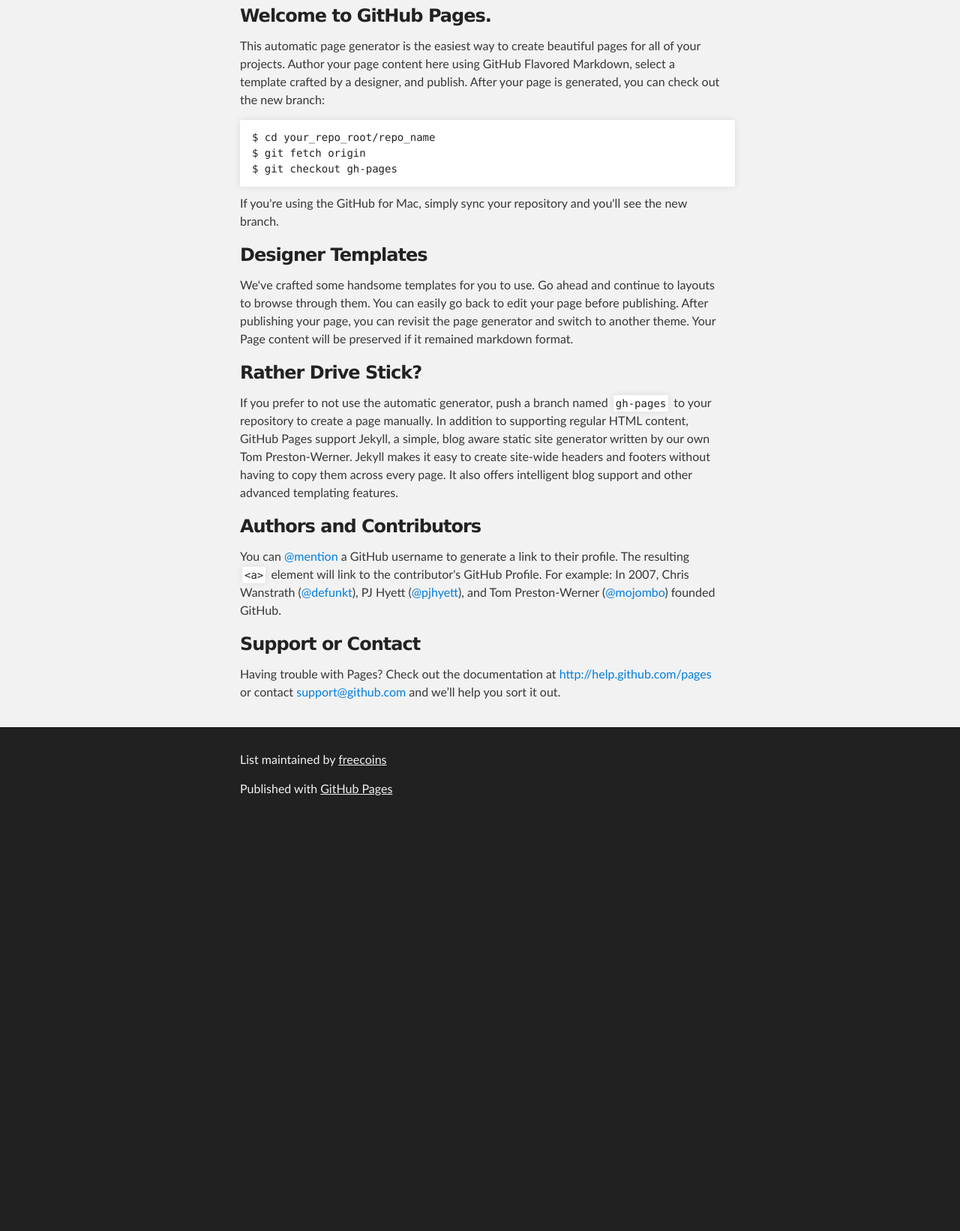
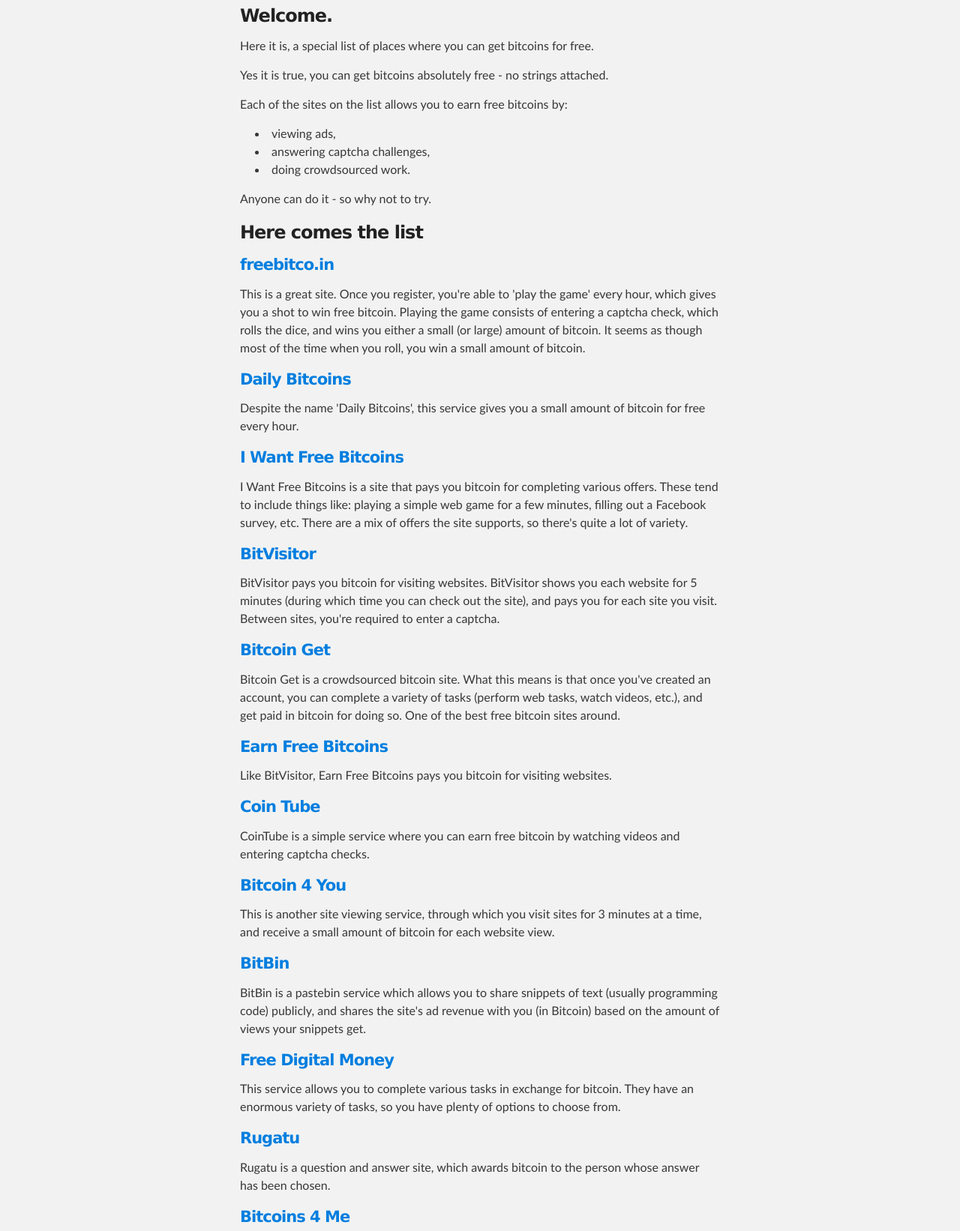
Before and after one commit to freecoins/list, a plain HTML site: page index.html in a window 1280 px wide. Shown: the part 257-1899 px from the top of the page at 75% size. Before the commit the page ends 1356 px from the top, so only its background shows below. Drawn offline with Linux system fonts and the light colour scheme.

Commit message:
added first entries to the list

```diff
--- a/index.html
+++ b/index.html
@@ -17,51 +17,161 @@
     <div id="header_wrap" class="outer">
         <header class="inner">
           <a id="forkme_banner" href="https://github.com/freecoins/list">View on GitHub</a>
-
           <h1 id="project_title">Get free bitcoins</h1>
           <h2 id="project_tagline">List of places where you can get free bitcoins</h2>
 
+<!--
             <section id="downloads">
               <a class="zip_download_link" href="https://github.com/freecoins/list/zipball/master">Download this project as a .zip file</a>
               <a class="tar_download_link" href="https://github.com/freecoins/list/tarball/master">Download this project as a tar.gz file</a>
             </section>
+-->
         </header>
     </div>
 
     <!-- MAIN CONTENT -->
     <div id="main_content_wrap" class="outer">
       <section id="main_content" class="inner">
-        <h3>
-<a name="welcome-to-github-pages" class="anchor" href="#welcome-to-github-pages"><span class="octicon octicon-link"></span></a>Welcome to GitHub Pages.</h3>
-
-<p>This automatic page generator is the easiest way to create beautiful pages for all of your projects. Author your page content here using GitHub Flavored Markdown, select a template crafted by a designer, and publish. After your page is generated, you can check out the new branch:</p>
-
-<pre><code>$ cd your_repo_root/repo_name
-$ git fetch origin
-$ git checkout gh-pages
-</code></pre>
-
-<p>If you're using the GitHub for Mac, simply sync your repository and you'll see the new branch.</p>
 
 <h3>
-<a name="designer-templates" class="anchor" href="#designer-templates"><span class="octicon octicon-link"></span></a>Designer Templates</h3>
+<a name="welcome-to-github-pages" class="anchor" href="#welcome-to-github-pages"><span class="octicon octicon-link"></span></a>Welcome.
+</h3>
 
-<p>We've crafted some handsome templates for you to use. Go ahead and continue to layouts to browse through them. You can easily go back to edit your page before publishing. After publishing your page, you can revisit the page generator and switch to another theme. Your Page content will be preserved if it remained markdown format.</p>
+<p>Here it is, a special list of places where you can get bitcoins for free.</p>
+<p>Yes it is true, you can get bitcoins absolutely free - no strings attached.</p>
+<p>Each of the sites on the list allows you to earn free bitcoins   by:</p>
+<ul>
+ <li>viewing ads,</li>
+ <li>answering captcha challenges,</li>
+ <li>doing crowdsourced work.</li>
+</ul>
+<p>Anyone can do it - so why not to try.</p>
 
 <h3>
-<a name="rather-drive-stick" class="anchor" href="#rather-drive-stick"><span class="octicon octicon-link"></span></a>Rather Drive Stick?</h3>
+<a name="designer-templates" class="anchor" href="#designer-templates"><span class="octicon octicon-link"></span></a>Here comes the list
+</h3>
 
-<p>If you prefer to not use the automatic generator, push a branch named <code>gh-pages</code> to your repository to create a page manually. In addition to supporting regular HTML content, GitHub Pages support Jekyll, a simple, blog aware static site generator written by our own Tom Preston-Werner. Jekyll makes it easy to create site-wide headers and footers without having to copy them across every page. It also offers intelligent blog support and other advanced templating features.</p>
+<!-- checked -->
+
+        <h4><a href="http://freebitco.in/?r=99328" title="freebitco.in">freebitco.in</a></h4>
+        <p>This is a great site.  Once you register, you're able to 'play the
+        game' every hour, which gives you a shot to win free bitcoin.  Playing
+        the game consists of entering a captcha check, which rolls the dice, and
+        wins you either a small (or large) amount of bitcoin.  It seems as
+        though most of the time when you roll, you win a small amount of bitcoin.</p>
+
+        <h4><a href=" http://dailybitcoins.org/index.php?aff=0fc0811d2ec80cf513b3da1fb7406c88" title="Daily Bitcoins">Daily Bitcoins</a></h4>
+        <p>Despite the name 'Daily Bitcoins', this service gives you a small
+        amount of bitcoin for free every hour.</p>
+
+
+<h4><a href="http://www.iwantfreebitcoins.com/104960" title="I Want Free Bitcoins">I Want Free Bitcoins</a></h4>
+<p>I Want Free Bitcoins is a site that pays you bitcoin for completing
+various offers.  These tend to include things like: playing a simple web
+game for a few minutes, filling out a Facebook survey, etc.  There are a
+mix of offers the site supports, so there's quite a lot of variety.</p>
+
+<h4><a href="http://www.bitvisitor.com/?ref=1EVH1zuB9U781fNp8YJsxhheRY5UFrB3Li" title="BitVisitor">BitVisitor</a></h4>
+<p>BitVisitor pays you bitcoin for visiting websites.  BitVisitor shows
+you each website for 5 minutes (during which time you can check out the
+site), and pays you for each site you visit.  Between sites, you're
+required to enter a captcha.</p>
+
+
+
+<h4><a href="http://www.bitcoinget.com/?r=1EVH1zuB9U781fNp8YJsxhheRY5UFrB3Li" title="Bitcoin Get">Bitcoin Get</a></h4>
+<p>Bitcoin Get is a crowdsourced bitcoin site.  What this means is that
+once you've created an account, you can complete a variety of tasks
+(perform web tasks, watch videos, etc.), and get paid in bitcoin for
+doing so.  One of the best free bitcoin sites around.</p>
+
+<h4><a href="http://earnfreebitcoins.com/?ref=1EVH1zuB9U781fNp8YJsxhheRY5UFrB3Li" title="Earn Free Bitcoins">Earn Free Bitcoins</a></h4>
+<p>Like BitVisitor, Earn Free Bitcoins pays you bitcoin for visiting
+websites.</p>
+
+
+<!-- no referral info -->
+<h4><a href="http://www.cointube.tv/?ref=1EVH1zuB9U781fNp8YJsxhheRY5UFrB3Li" title="Coin Tube">Coin Tube</a></h4>
+<p>CoinTube is a simple service where you can earn free bitcoin by
+watching videos and entering captcha checks.</p>
+
+
+<!-- site is down
+<h4><a href="http://coinvisitor.com/earn.php?ref=1EVH1zuB9U781fNp8YJsxhheRY5UFrB3Li" title="CoinVisitor">CoinVisitor</a></h4>
+<p>CoinVisitor pays you bitcoin for viewing websites and solving captcha
+challenges.  What's great about this service is that you only need to
+view the sites for 10 seconds at a time, so it's a quick process.</p>
+-->
+
+<h4><a href="http://www.bitcoin4you.net/" title="Bitcoin 4 You">Bitcoin 4 You</a></h4>
+<p>This is another site viewing service, through which you visit sites
+for 3 minutes at a time, and receive a small amount of bitcoin for each
+website view.</p>
+
+<h4><a href="http://bitbin.it/index.php" title="BitBin">BitBin</a></h4>
+<p>BitBin is a pastebin service which allows you to share snippets of
+text (usually programming code) publicly, and shares the site's ad
+revenue with you (in Bitcoin) based on the amount of views your snippets
+get.</p>
+
+<h4><a href="http://www.freedigitalmoney.com/en/Bitcoins" title="Free Digital Money">Free Digital Money</a></h4>
+<p>This service allows you to complete various tasks in exchange for
+bitcoin.  They have an enormous variety of tasks, so you have plenty of
+options to choose from.</p>
+
+<h4><a href="http://www.rugatu.com/" title="Rugatu">Rugatu</a></h4>
+<p>Rugatu is a question and answer site, which awards bitcoin to the
+person whose answer has been chosen.</p>
+
+
+<!-- site disabled
+<h4><a href="http://www.bitcoin-services.co.uk/free-bitcoins.php" title="Bitcoin Services">Bitcoin Services</a></h4>
+<p>Bitcoin Services is another free bitcoin site which allows you to
+complete offers (some free, some paid), answer surveys, and download
+software to earn bitcoin.  You can also watch videos to earn bitcoin
+(although, they seem to have a limited quantity).</p>
+-->
+
+
+<!--
+  login does not work
+<h4><a href="https://free.btc.pt/" title="Free BTC">Free BTC</a></h4>
+<p>Once you've created an account, Free BTC allows you to watch videos
+in your browser and earn bitcoin for each video watched.  The site has a
+lot of content, which makes it easy to earn some free bitcoin.</p>
+-->
+
+
+        <h4><a href="http://www.bitcoins4.me/" title="Bitcoins 4 Me">Bitcoins 4 Me</a></h4>
+        <p>Enter your bitcoin address and pass a captcha check, and you'll get a
+        small amount of bitcoin.</p>
+
+
+
+<!-- was not able to create an account -->
+<h4><a href="https://coinad.com/" title="CoinAd">CoinAd</a></h4>
+        <p>Another simple free bitcoin site that requires passing a captcha
+        check.</p>
+
+<!-- not checked -->
+
+<hr />
+
+
+
+
+
+
+
+
 
 <h3>
-<a name="authors-and-contributors" class="anchor" href="#authors-and-contributors"><span class="octicon octicon-link"></span></a>Authors and Contributors</h3>
+<a name="support-or-contact" class="anchor" href="#support-or-contact"><span class="octicon octicon-link"></span></a>Know about another site ?</h3>
 
-<p>You can <a href="https://github.com/blog/821" class="user-mention">@mention</a> a GitHub username to generate a link to their profile. The resulting <code>&lt;a&gt;</code> element will link to the contributor's GitHub Profile. For example: In 2007, Chris Wanstrath (<a href="https://github.com/defunkt" class="user-mention">@defunkt</a>), PJ Hyett (<a href="https://github.com/pjhyett" class="user-mention">@pjhyett</a>), and Tom Preston-Werner (<a href="https://github.com/mojombo" class="user-mention">@mojombo</a>) founded GitHub.</p>
+<p>
+Know about another site you think would make a good addition to this list? Please send us an <a href="mailto:1000freecoins@google.com">email</a>, we will add it!
+</p>
 
-<h3>
-<a name="support-or-contact" class="anchor" href="#support-or-contact"><span class="octicon octicon-link"></span></a>Support or Contact</h3>
-
-<p>Having trouble with Pages? Check out the documentation at <a href="http://help.github.com/pages">http://help.github.com/pages</a> or contact <a href="mailto:support@github.com">support@github.com</a> and we’ll help you sort it out.</p>
       </section>
     </div>
 
```
